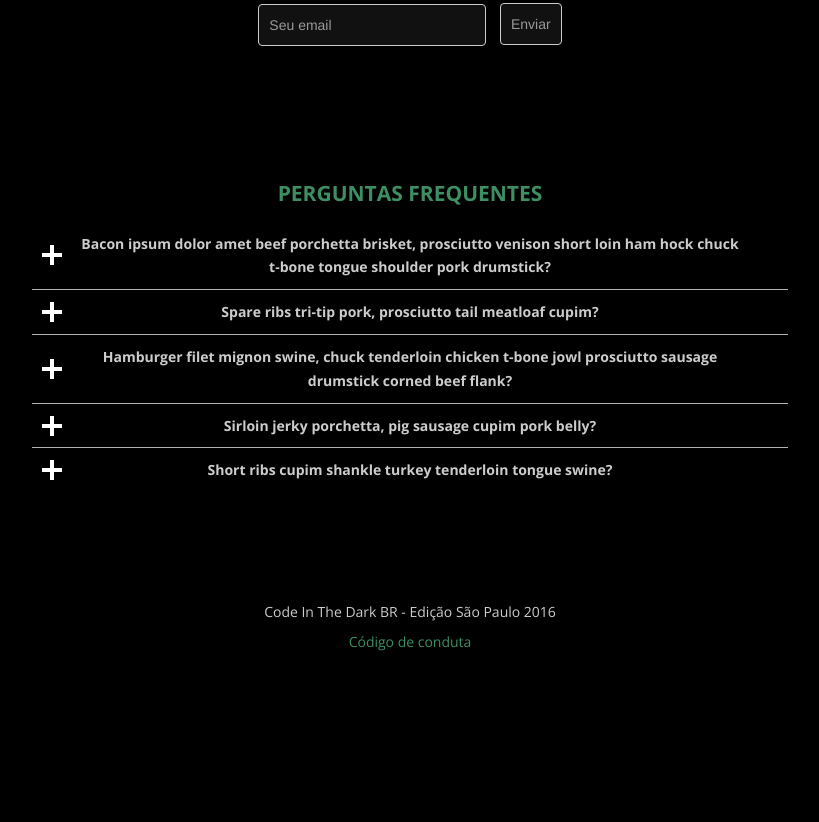
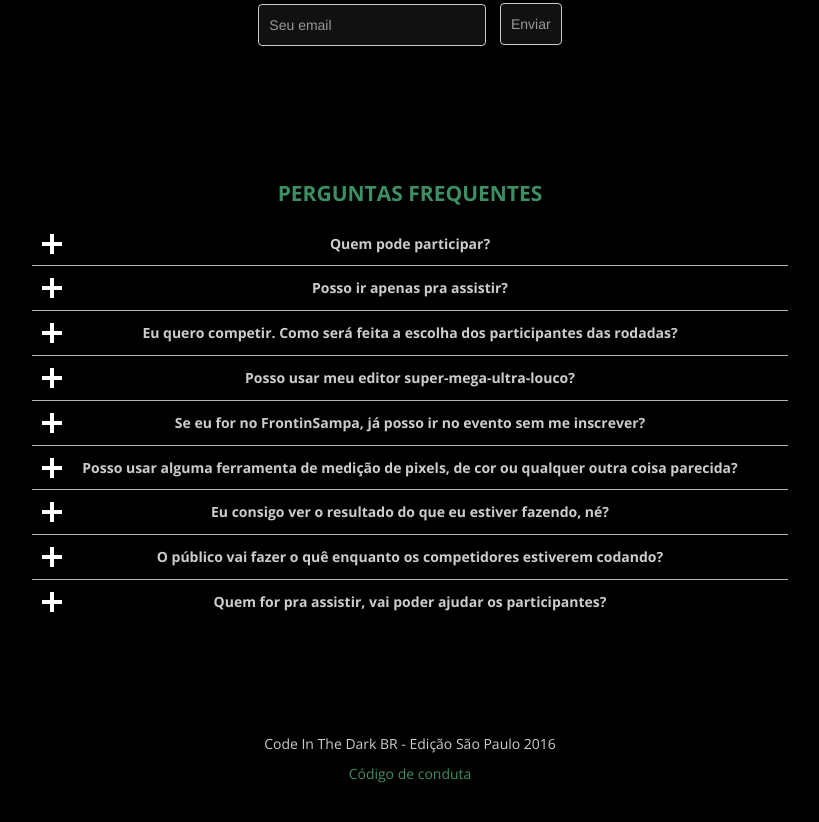
Before and after one commit to beingsane/codeinthedarkbrasil, a website: page index.html in a window 1280 px wide. Shown: the part 2869-3691 px from the top of the page, without its empty margins (230-1049 px from the left). Before the commit the page ends 3621 px from the top, so only its background shows below. Drawn offline with nearby package versions, Linux system fonts and the light colour scheme.

Commit message:
Adding more questions to FAQ

```diff
--- a/css/cid.css
+++ b/css/cid.css
@@ -389,7 +389,7 @@ input#lightbox-map:checked + .lightbox {
 .accordion .line{
   font-size: 1em;
   border-bottom: 1px solid rgba(255,255,255,.7);
-  transition: background 1s ease-in;
+  transition: background .2s ease-out;
 }
 
 .accordion .line:last-child{
@@ -399,6 +399,7 @@ input#lightbox-map:checked + .lightbox {
 
 .accordion .line.open{
   background: #159064;
+  transition: background .7s ease-in;
 }
 
 .accordion .line .line-head{
@@ -439,19 +440,17 @@ input#lightbox-map:checked + .lightbox {
   opacity: 0;
 }
 
-.accordion .line .line-content{
-  padding: 10px 43px 20px;
-  display: block;
-}
-
 .accordion .line .line-collapse{
   overflow: hidden;
   max-height: 0;
-  transition: max-height 1s ease-in;
+  padding-left: 20px;
 }
 
 .accordion .line.open .line-collapse{
+  display: block;
   max-height: 150px;
+  padding: 10px 43px 20px;
+  transition: max-height .5s ease-in;
 }
 
 @media screen and (max-width: 768px) {
--- a/index.html
+++ b/index.html
@@ -109,24 +109,40 @@
         <h2>Perguntas Frequentes</h2>
         <ul class="accordion">
           <li class="line">
-            <div class="line-head">Bacon ipsum dolor amet beef porchetta brisket, prosciutto venison short loin ham hock chuck t-bone tongue shoulder pork drumstick?</div>
-            <div class="line-collapse"><span class="line-content">Chuck t-bone shoulder tenderloin, jerky picanha beef sausage hamburger bacon leberkas. Andouille bresaola frankfurter ground round tongue jowl t-bone alcatra drumstick kevin. Shank salami ham, short ribs bacon turkey beef ribs tri-tip capicola swine. Alcatra tenderloin pork chop jerky leberkas short ribs. Ground round bacon boudin, kevin drumstick andouille shoulder pork shank pork loin. Meatball sausage short ribs ham hock pancetta cow cupim pork chop picanha chuck drumstick sirloin ham pork kielbasa.</span></div>
+            <div class="line-head">Quem pode participar?</div>
+            <div class="line-collapse">O evento é focado apenas em desenvolvedores(as) front-end e isso será pré-requisito nas inscrições! De estagiário(a) a sênior, todos poderão participar.</div>
           </li>
           <li class="line">
-            <div class="line-head">Spare ribs tri-tip pork, prosciutto tail meatloaf cupim?</div>
-            <div class="line-collapse"><span class="line-content">Prosciutto brisket shankle biltong t-bone cow tenderloin sausage jowl pastrami ham hock ham salami ball tip pig. Turducken shoulder jerky bresaola pancetta shank pork belly. Tri-tip ham hock corned beef bresaola short ribs pork belly. Turducken ground round shoulder ham strip steak pancetta bacon andouille bresaola pastrami. Salami t-bone ribeye, jowl strip steak biltong pancetta turducken tongue bresaola chicken rump. Shoulder prosciutto fatback tongue jowl turkey capicola andouille tenderloin pork loin meatloaf.</span></div>
+            <div class="line-head">Posso ir apenas pra assistir?</div>
+            <div class="line-collapse">Na real, quem estiver lá vai poder interagir votando em cada rodada da competição. Além disso, caso não seja um dos(as) competidores, a oportunidade de fazer network vai ser incrível!</div>
           </li>
           <li class="line">
-            <div class="line-head">Hamburger filet mignon swine, chuck tenderloin chicken t-bone jowl prosciutto sausage drumstick corned beef flank?</div>
-            <div class="line-collapse"><span class="line-content">Kielbasa landjaeger beef strip steak, porchetta leberkas spare ribs tenderloin biltong ham ribeye. Corned beef strip steak jowl swine kevin, brisket doner beef ribs beef. Venison pig prosciutto turkey rump pork frankfurter meatloaf short ribs corned beef andouille jerky cupim pancetta. Pancetta corned beef biltong, strip steak jerky porchetta salami shankle meatloaf swine. T-bone brisket jerky meatball pig flank.</span></div>
+            <div class="line-head">Eu quero competir. Como será feita a escolha dos participantes das rodadas?</div>
+            <div class="line-collapse">Serão 16 competidores e, para participar, você precisará se inscrever no começo do evento. Se tivermos mais de 16 interessados, faremos um sorteio.</div>
           </li>
           <li class="line">
-            <div class="line-head">Sirloin jerky porchetta, pig sausage cupim pork belly?</div>
-            <div class="line-collapse"><span class="line-content">Jowl porchetta fatback ground round beef ribs landjaeger capicola shoulder pork bacon prosciutto. Ham hock turkey shoulder cupim, meatloaf bacon shank ham. Beef ribs turkey pig, picanha ground round pork loin ribeye jowl short loin t-bone ham.</span></div>
+            <div class="line-head">Posso usar meu editor super-mega-ultra-louco?</div>
+            <div class="line-collapse">Não. O editor será o do evento. Você pode <a href="/editor/" target="_blank">testá-lo aqui</a></div>
           </li>
           <li class="line">
-            <div class="line-head">Short ribs cupim shankle turkey tenderloin tongue swine?</div>
-            <div class="line-collapse"><span class="line-content">Ribeye corned beef ham hock cupim chuck. Pastrami ribeye hamburger, brisket jerky beef meatball pork loin andouille cow meatloaf kielbasa strip steak turducken. Chicken ham hock cow alcatra, andouille pork chop pastrami bacon boudin shoulder sausage ball tip shankle bresaola.</span></div>
+            <div class="line-head">Se eu for no FrontinSampa, já posso ir no evento sem me inscrever?</div>
+            <div class="line-collapse">Não. Você precisa se inscrever também no CodeintheDark. Mas quem for no FrontinSampa terá mais chances de participar!</div>
+          </li>
+          <li class="line">
+            <div class="line-head">Posso usar alguma ferramenta de medição de pixels, de cor ou qualquer outra coisa parecida?</div>
+            <div class="line-collapse">Definitivamente, não! Você só poderá ter acesso ao editor. Só. Mais nada!</div>
+          </li>
+          <li class="line">
+            <div class="line-head">Eu consigo ver o resultado do que eu estiver fazendo, né?</div>
+            <div class="line-collapse">Hahahahah não. Só código, sem preview ou visualização do resultado.</div>
+          </li>
+          <li class="line">
+            <div class="line-head">O público vai fazer o quê enquanto os competidores estiverem codando?</div>
+            <div class="line-collapse"><span class="line-content">Quem for pra assistir não vai só assistir! O público vai votar no melhor resultado e definir os vencedores de cada rodada</span></div>
+          </li>
+          <li class="line">
+            <div class="line-head">Quem for pra assistir, vai poder ajudar os participantes?</div>
+            <div class="line-collapse">Negativo! O público não vai poder dar pitaco e nem assoprar o que está vendo na tela para os participantes. Quem fizer isso, desclassificará automaticamente o competidor!</div>
           </li>
         </ul>
       </div>
```
